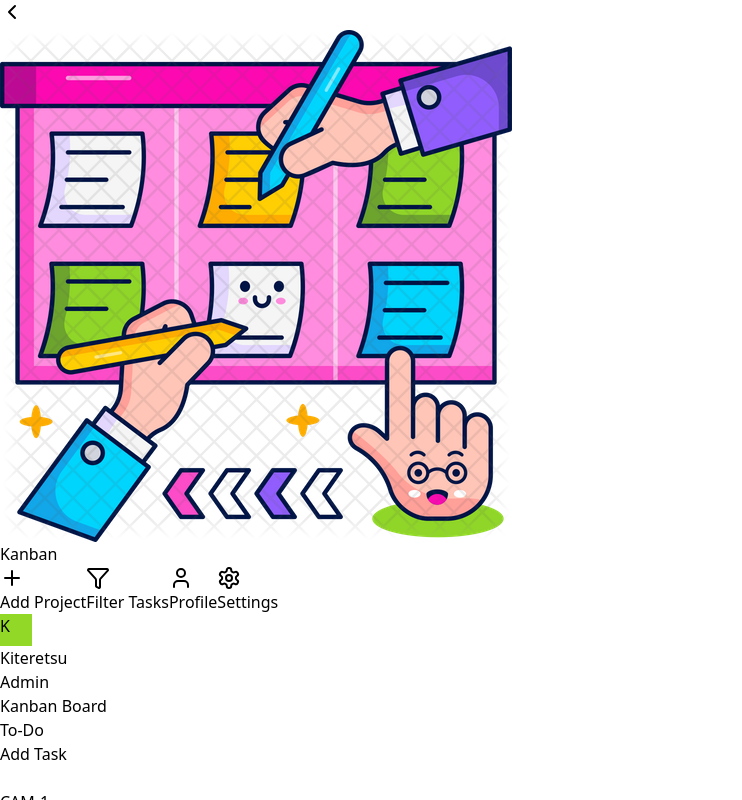
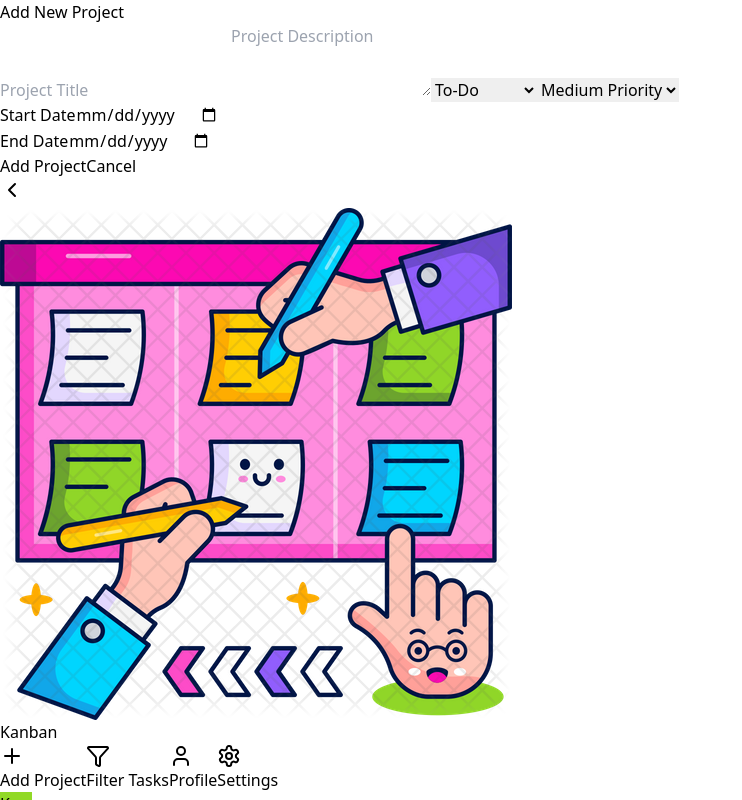
Before and after one commit to Krushan12/KanbanBoard, a React (Vite) app in the folder frontend/: page / in a window 1280 px wide. Both pictures are taken after a click on the button "Add Project". Shown: the top 800 px of the page, without its empty margins (0-742 px from the left). Built offline with nearby package versions, Linux system fonts and the light colour scheme.

Commit message:
Added functionality to the sidebar add project button

```diff
--- a/frontend/src/App.jsx
+++ b/frontend/src/App.jsx
@@ -2,12 +2,15 @@ import React, { useState, useEffect } from 'react';
 import KanbanBoard from './components/KanbanBoard';
 import { tasks as initialTasks } from './utils/data';
 import Sidebar from './components/SideBar';
+import AddProjectModal from './components/ProjectModel';
 
 function App() {
   const [tasks, setTasks] = useState(() => {
     const savedTasks = localStorage.getItem('kanbanTasks');
     return savedTasks ? JSON.parse(savedTasks) : initialTasks;
   });
+
+  const [isProjectModalOpen, setIsProjectModalOpen] = useState(false);
 
   useEffect(() => {
     localStorage.setItem('kanbanTasks', JSON.stringify(tasks));
@@ -39,8 +42,28 @@ function App() {
     );
   };
 
+  const addProject = (newProject) => {
+    // Convert project to a task
+    const projectTask = {
+      id: newProject.id,
+      title: newProject.title,
+      description: newProject.description,
+      priority: newProject.priority,
+      status: newProject.status,
+      assignee: "Unassigned",
+      dueDate: newProject.endDate,
+      isProject: true  // Add a flag to distinguish projects from regular tasks
+    };
+
+    // Add the project as a task
+    addTask(projectTask);
+
+    // Close the modal
+    setIsProjectModalOpen(false);
+  };
+
   const handleAddProject = () => {
-    console.log('Add Project clicked');
+    setIsProjectModalOpen(true);
   };
 
   const handleFilterTasks = () => {
@@ -55,6 +78,13 @@ function App() {
 
   return (
     <div className="flex">
+      {/* Add Project Modal */}
+      <AddProjectModal
+        isOpen={isProjectModalOpen}
+        onClose={() => setIsProjectModalOpen(false)}
+        onAddProject={addProject}
+      />
+
       {/* Sidebar */}
       <Sidebar
         onAddProject={handleAddProject}
--- /dev/null
+++ b/frontend/src/components/ProjectModel.jsx
@@ -0,0 +1,137 @@
+import React, { useState } from 'react';
+
+export default function AddProjectModal({ isOpen, onClose, onAddProject }) {
+  const [newProject, setNewProject] = useState({
+    title: '',
+    description: '',
+    status: 'To-Do', // Default status
+    startDate: '',
+    endDate: '',
+    priority: 'Medium'
+  });
+
+  const handleInputChange = (e) => {
+    const { name, value } = e.target;
+    setNewProject(prev => ({
+      ...prev,
+      [name]: value
+    }));
+  };
+
+  const handleSubmit = () => {
+    // Basic validation
+    if (!newProject.title.trim()) {
+      alert("Project title cannot be empty!");
+      return;
+    }
+
+    // Create a project object with a unique ID
+    const projectToAdd = {
+      id: Date.now(), // Using timestamp as a simple unique identifier
+      ...newProject
+    };
+
+    // Call the add project function passed from parent
+    onAddProject(projectToAdd);
+
+    // Reset form and close modal
+    setNewProject({
+      title: '',
+      description: '',
+      status: 'To-Do',
+      startDate: '',
+      endDate: '',
+      priority: 'Medium'
+    });
+    onClose();
+  };
+
+  if (!isOpen) return null;
+
+  return (
+    <div className="fixed inset-0 bg-black bg-opacity-50 flex justify-center items-center z-50">
+      <div className="bg-white rounded-lg p-6 w-96 max-h-[90vh] overflow-y-auto">
+        <h2 className="text-2xl font-bold mb-4">Add New Project</h2>
+
+        <input
+          name="title"
+          placeholder="Project Title"
+          value={newProject.title}
+          onChange={handleInputChange}
+          className="border p-2 rounded mt-2 w-full"
+          required
+        />
+
+        <textarea
+          name="description"
+          placeholder="Project Description"
+          value={newProject.description}
+          onChange={handleInputChange}
+          rows="3"
+          className="border p-2 rounded mt-2 w-full"
+        />
+
+        <select
+          name="status"
+          value={newProject.status}
+          onChange={handleInputChange}
+          className="border p-2 rounded mt-2 w-full"
+        >
+          <option value="To-Do">To-Do</option>
+          <option value="In Progress">In Progress</option>
+          <option value="Done">Done</option>
+        </select>
+
+        <select
+          name="priority"
+          value={newProject.priority}
+          onChange={handleInputChange}
+          className="border p-2 rounded mt-2 w-full"
+        >
+          <option value="Low">Low Priority</option>
+          <option value="Medium">Medium Priority</option>
+          <option value="High">High Priority</option>
+        </select>
+
+        <div className="flex space-x-2">
+          <div className="flex-1">
+            <label className="block text-sm font-medium text-gray-700 mt-2">Start Date</label>
+            <input
+              name="startDate"
+              type="date"
+              value={newProject.startDate}
+              onChange={handleInputChange}
+              className="border p-2 rounded mt-1 w-full"
+            />
+          </div>
+
+          <div className="flex-1">
+            <label className="block text-sm font-medium text-gray-700 mt-2">End Date</label>
+            <input
+              name="endDate"
+              type="date"
+              value={newProject.endDate}
+              onChange={handleInputChange}
+              className="border p-2 rounded mt-1 w-full"
+            />
+          </div>
+        </div>
+
+        <div className="flex space-x-2 mt-4">
+          <button
+            onClick={handleSubmit}
+            className="flex-1 bg-green-500 text-white px-4 py-2 rounded hover:bg-green-600"
+          >
+            Add Project
+          </button>
+          <button
+            onClick={onClose}
+            className="flex-1 bg-red-500 text-white px-4 py-2 rounded hover:bg-red-600"
+          >
+            Cancel
+          </button>
+        </div>
+      </div>
+    </div>
+  );
+}
```
